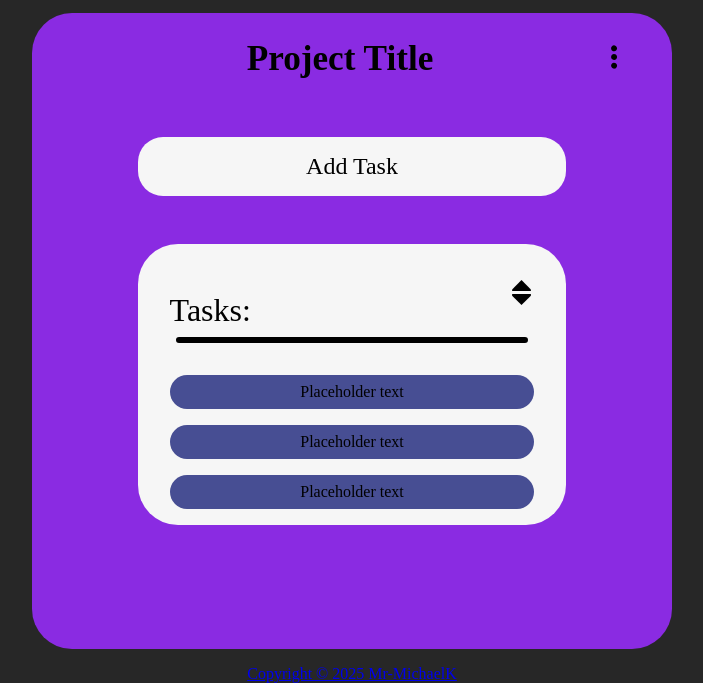
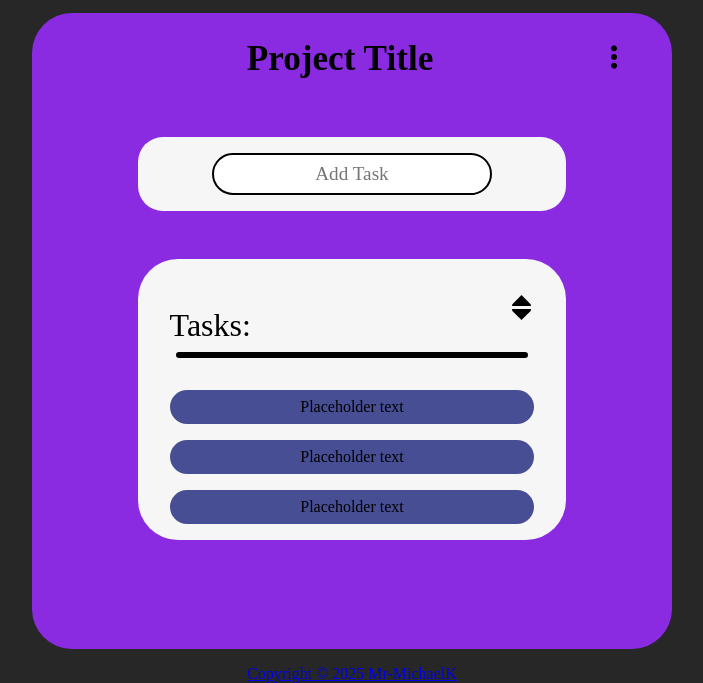
Before and after one commit to Mr-MichaelK/odin-todo-list, a website built with webpack: page src/template.html in a window 1280 px wide. Shown: the part 117-800 px from the top of the page, without its empty margins (288-991 px from the left). Built offline with nearby package versions, Linux system fonts and the light colour scheme; files whose address does not match are found by name.

Commit message:
Replace "Add Task" div with form field
Also made the Project Name editable

```diff
--- a/src/styles.css
+++ b/src/styles.css
@@ -93,7 +93,7 @@ main {
     cursor: pointer;
   }
 
-
+/*now replaced with form*/
 .addTask {
     background-color: rgb(246, 246, 246);
     width: 60%;
@@ -101,6 +101,15 @@ main {
     border-radius: 25px;
     padding: 1rem 2rem;
     font-size: 1.5rem;
+}
+
+#title {
+    text-align: center;
+    border-radius: 40px;
+    font-size: 1.2rem;
+    border: 2px solid black;
+    padding: 0.5rem 1rem;
+    font-family: 'Hanuman';
 }
 
 .taskContainer {
--- a/src/template.html
+++ b/src/template.html
@@ -22,12 +22,14 @@
         </div>
         <div class="appbody">
             <div class="appheader">
-                <div class="projecttitle">Project Title</div>
+                <div contenteditable="true" class="projecttitle">Project Title</div>
                 <div class="settingsIconContainer">
                     <img src="../assets/options.svg" alt="">
                 </div>
             </div>
-            <div class="addTask">Add Task</div>
+            <form class="addTask">
+                <input type="text" id="title" placeholder="Add Task">
+            </form>
             <div class="taskContainer">
                 <div class="taskContainerHeader">
                     <p>Tasks:</p>
```
